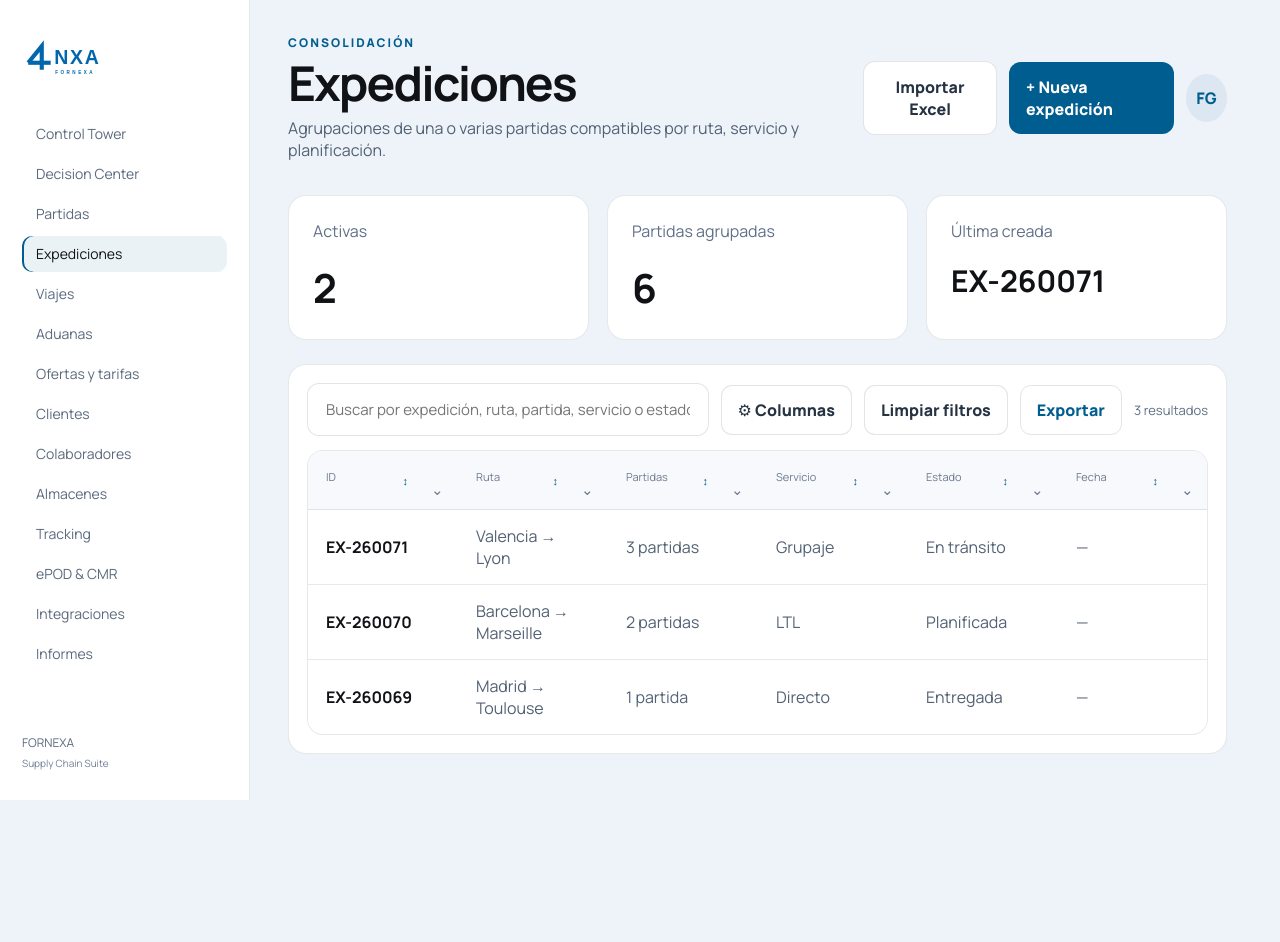
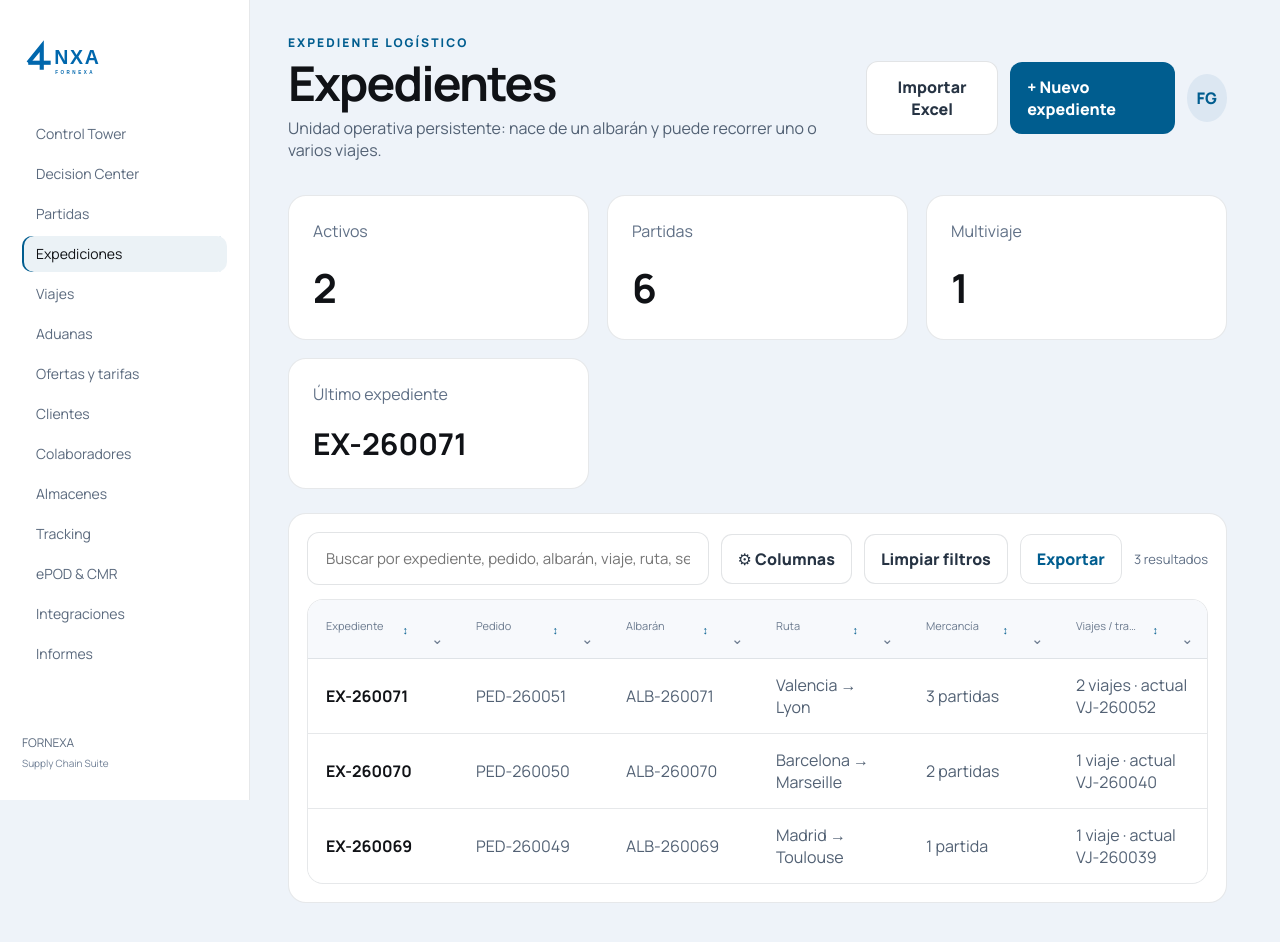
Before and after one commit to fragonh2-boop/Fornexa, a Next.js app: page /dashboard/expediciones in a window 1280 px wide. Shown: the top 942 px of the page. Before the commit the page ends 804 px from the top, so only its background shows below. Built offline with nearby package versions, Linux system fonts and the light colour scheme.

Commit message:
Expose shipment file trip cardinality in expeditions UX

```diff
--- a/app/dashboard/expediciones/page.tsx
+++ b/app/dashboard/expediciones/page.tsx
@@ -6,19 +6,23 @@ import AppShell from "../../components/AppShell";
 import DataGrid from "../../components/DataGrid";
 import styles from "./expediciones.module.css";
 
-type Expedicion = { id:string; origen?:string; destino?:string; servicio?:string; estado?:string; partidas?:string[]; fecha?:string; createdAt?:string };
-const demo:Expedicion[]=[{id:"EX-260071",origen:"Valencia",destino:"Lyon",partidas:["PT-260184","PT-260185","PT-260186"],servicio:"Grupaje",estado:"En tránsito"},{id:"EX-260070",origen:"Barcelona",destino:"Marseille",partidas:["PT-260183","PT-260187"],servicio:"LTL",estado:"Planificada"},{id:"EX-260069",origen:"Madrid",destino:"Toulouse",partidas:["PT-260182"],servicio:"Directo",estado:"Entregada"}];
+type Expedicion = { id:string; origen?:string; destino?:string; servicio?:string; estado?:string; partidas?:string[]; albaran?:string; pedido?:string; viajes?:string[]; viajeActual?:string; fecha?:string; createdAt?:string };
+const demo:Expedicion[]=[
+ {id:"EX-260071",pedido:"PED-260051",albaran:"ALB-260071",origen:"Valencia",destino:"Lyon",partidas:["PT-260184","PT-260185","PT-260186"],viajes:["VJ-260041","VJ-260052"],viajeActual:"VJ-260052",servicio:"Grupaje",estado:"En tránsito"},
+ {id:"EX-260070",pedido:"PED-260050",albaran:"ALB-260070",origen:"Barcelona",destino:"Marseille",partidas:["PT-260183","PT-260187"],viajes:["VJ-260040"],viajeActual:"VJ-260040",servicio:"LTL",estado:"Planificada"},
+ {id:"EX-260069",pedido:"PED-260049",albaran:"ALB-260069",origen:"Madrid",destino:"Toulouse",partidas:["PT-260182"],viajes:["VJ-260039"],viajeActual:"VJ-260039",servicio:"Directo",estado:"Entregada"}
+];
 function readExpeditions():Expedicion[]{try{const raw=localStorage.getItem("fornexa-expediciones");if(!raw)return demo;const parsed=JSON.parse(raw) as Expedicion[];return Array.isArray(parsed)&&parsed.length?parsed:demo}catch{return demo}}
 
 export default function ExpedicionesPage(){
  const [items,setItems]=useState<Expedicion[]>([]);
  useEffect(()=>{const refresh=()=>setItems(readExpeditions());refresh();window.addEventListener("focus",refresh);window.addEventListener("storage",refresh);return()=>{window.removeEventListener("focus",refresh);window.removeEventListener("storage",refresh)}},[]);
  const ordered=useMemo(()=>[...items].sort((a,b)=>{const at=a.createdAt?Date.parse(a.createdAt):0,bt=b.createdAt?Date.parse(b.createdAt):0;return at!==bt?bt-at:b.id.localeCompare(a.id,"es",{numeric:true})}),[items]);
- const rows=ordered.map(item=>({id:item.id,ruta:`${item.origen||"—"} → ${item.destino||"—"}`,partidas:`${item.partidas?.length??0} ${(item.partidas?.length??0)===1?"partida":"partidas"}`,servicio:item.servicio||"Varios",estado:item.estado||"Planificada",fecha:item.fecha||"—"}));
- const groupedParts=items.reduce((total,item)=>total+(item.partidas?.length??0),0);
+ const rows=ordered.map(item=>{const trips=item.viajes??[];return {id:item.id,pedido:item.pedido||"—",albaran:item.albaran||"—",ruta:`${item.origen||"—"} → ${item.destino||"—"}`,partidas:`${item.partidas?.length??0} ${(item.partidas?.length??0)===1?"partida":"partidas"}`,viajes:trips.length?`${trips.length} ${trips.length===1?"viaje":"viajes"}${item.viajeActual?` · actual ${item.viajeActual}`:""}`:"Sin asignar",servicio:item.servicio||"Varios",estado:item.estado||"Planificada"}});
+ const groupedParts=items.reduce((total,item)=>total+(item.partidas?.length??0),0),multiTrip=items.filter(item=>(item.viajes?.length??0)>1).length;
  return <AppShell><div className={styles.page}>
-   <header className={styles.header}><div><p className={styles.eyebrow}>CONSOLIDACIÓN</p><h1>Expediciones</h1><p>Agrupaciones de una o varias partidas compatibles por ruta, servicio y planificación.</p></div><div className={styles.actions}><button className={styles.secondary}>Importar Excel</button><Link href="/dashboard/nuevo/expedicion" className={styles.primary}>+ Nueva expedición</Link><div className={styles.avatar}>FG</div></div></header>
-   <section className={styles.metrics}><article><span>Activas</span><strong>{items.filter(x=>x.estado!=="Entregada").length}</strong></article><article><span>Partidas agrupadas</span><strong>{groupedParts}</strong></article><article><span>Última creada</span><strong className={styles.lastId}>{ordered[0]?.id??"—"}</strong></article></section>
-   <section className={styles.panel}><DataGrid storageKey="expediciones" columns={[{key:"id",label:"ID"},{key:"ruta",label:"Ruta"},{key:"partidas",label:"Partidas"},{key:"servicio",label:"Servicio"},{key:"estado",label:"Estado"},{key:"fecha",label:"Fecha"}]} rows={rows} rowHrefs={ordered.map(item=>`/dashboard/registros/expediciones/${item.id}`)} searchPlaceholder="Buscar por expedición, ruta, partida, servicio o estado" emptyMessage="No hay expediciones que coincidan con los filtros." /></section>
+   <header className={styles.header}><div><p className={styles.eyebrow}>EXPEDIENTE LOGÍSTICO</p><h1>Expedientes</h1><p>Unidad operativa persistente: nace de un albarán y puede recorrer uno o varios viajes.</p></div><div className={styles.actions}><button className={styles.secondary}>Importar Excel</button><Link href="/dashboard/nuevo/expedicion" className={styles.primary}>+ Nuevo expediente</Link><div className={styles.avatar}>FG</div></div></header>
+   <section className={styles.metrics}><article><span>Activos</span><strong>{items.filter(x=>x.estado!=="Entregada").length}</strong></article><article><span>Partidas</span><strong>{groupedParts}</strong></article><article><span>Multiviaje</span><strong>{multiTrip}</strong></article><article><span>Último expediente</span><strong className={styles.lastId}>{ordered[0]?.id??"—"}</strong></article></section>
+   <section className={styles.panel}><DataGrid storageKey="expediciones" columns={[{key:"id",label:"Expediente"},{key:"pedido",label:"Pedido"},{key:"albaran",label:"Albarán"},{key:"ruta",label:"Ruta"},{key:"partidas",label:"Mercancía"},{key:"viajes",label:"Viajes / tramo actual"},{key:"servicio",label:"Servicio"},{key:"estado",label:"Estado"}]} rows={rows} rowHrefs={ordered.map(item=>`/dashboard/registros/expediciones/${item.id}`)} searchPlaceholder="Buscar por expediente, pedido, albarán, viaje, ruta, servicio o estado" emptyMessage="No hay expedientes que coincidan con los filtros." /></section>
   </div></AppShell>;
 }
```
